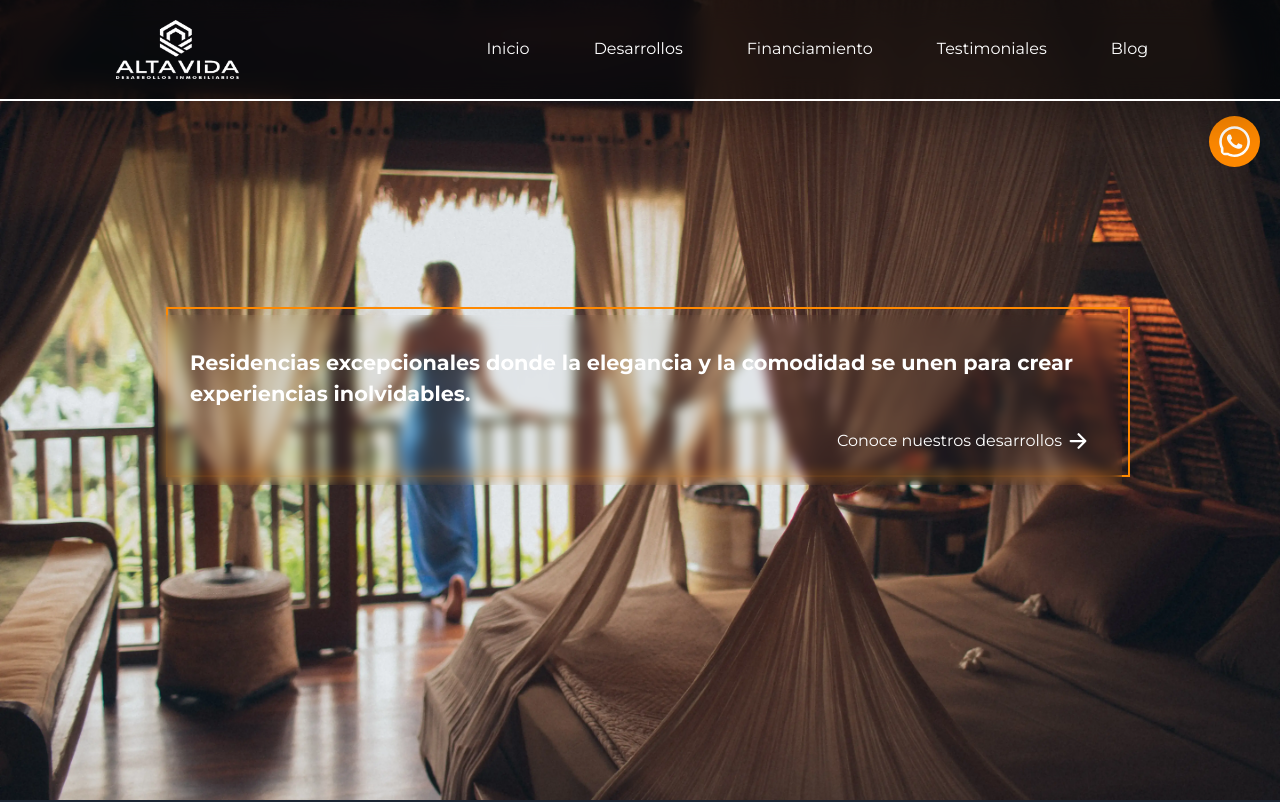
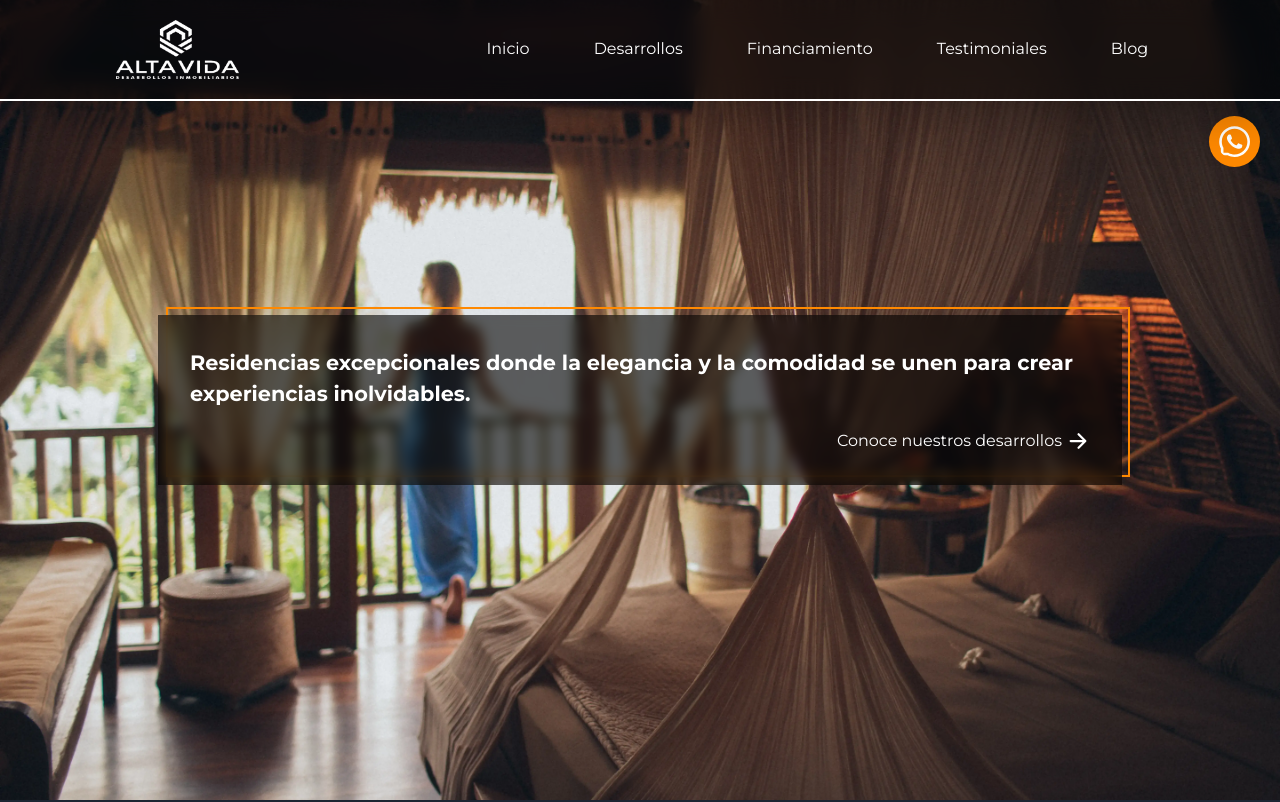
Before and after one commit to MiguelT18/AltaVida_Frontend, a React (Vite) app: page / in a window 1280 px wide. Shown: the top 802 px of the page. Built offline with nearby package versions, Linux system fonts and the light colour scheme.

Commit message:
contrast blur module in Hero Home Page

```diff
--- a/src/components/BlurModule.jsx
+++ b/src/components/BlurModule.jsx
@@ -2,7 +2,7 @@ import PropTypes from "prop-types";
 
 const BlurModule = ({ children }) => {
   return (
-    <article className="text-white w-full p-8 z-10 flex flex-col flex-wrap relative after:block after:absolute after:w-full after:h-full after:backdrop-blur-[6px] after:top-0 after:left-0 after:-z-50 before:block before:absolute before:w-full before:h-full before:border-2 before:border-orange before:-top-2 before:-right-2 before:-z-50">
+    <article className="text-white w-full p-8 z-10 flex flex-col flex-wrap relative after:block after:absolute after:w-full after:h-full after:backdrop-blur-[6px] after:bg-black after:bg-opacity-60 after:top-0 after:left-0 after:-z-50 before:block before:absolute before:w-full before:h-full before:border-2 before:border-orange before:-top-2 before:-right-2 before:-z-50">
       {children}
     </article>
   );
```
